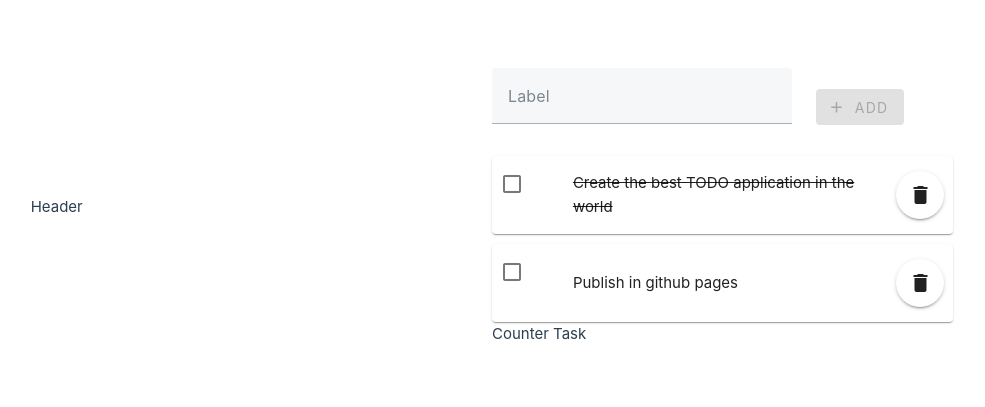
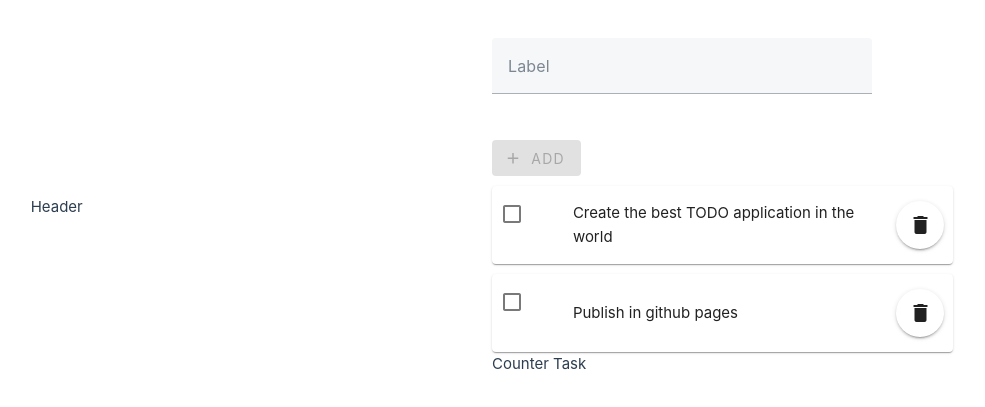
Before and after one commit to ohierro/todo-list-2024, a Vue app: page / in a window 1280 px wide. Shown: the part 193-600 px from the top of the page, without its empty margins (148-1133 px from the left). Built offline with nearby package versions, Linux system fonts and the light colour scheme.

Commit message:
Added item task component

```diff
--- /dev/null
+++ b/src/components/ItemTask.vue
@@ -0,0 +1,32 @@
+<script setup lang="ts">
+
+const emits = defineEmits(['add'])
+const props = defineProps<{
+    id: number
+    name: string,
+    completed: boolean,
+}>()
+
+function onClick() {
+
+}
+</script>
+
+<template>
+<v-row align="center">
+    <v-col cols="2">
+        <v-checkbox></v-checkbox>
+    </v-col>
+    <v-col cols="8">
+        <span :class="{ done: completed }">
+            {{ name }}
+        </span>
+    </v-col>
+    <v-col cols="2">
+        <v-btn
+            @click="onClick"
+            icon="mdi-delete"
+        ></v-btn>
+    </v-col>
+</v-row>
+</template>
--- a/src/components/ListTask.vue
+++ b/src/components/ListTask.vue
@@ -1,4 +1,6 @@
 <script setup lang="ts">
+import ItemTask from './ItemTask.vue';
+
 
 const props = defineProps(['todos'])
 
@@ -9,22 +11,11 @@ function onClick(id: number) {
 
 <template>
     <v-card v-for="todo in todos">
-        <v-row align="center">
-            <v-col cols="2">
-                <v-checkbox></v-checkbox>
-            </v-col>
-            <v-col cols="8">
-                <span :class="{ done: todo.completed }">
-                    {{ todo.name }}
-                </span>
-            </v-col>
-            <v-col cols="2">
-                <v-btn
-                    @click="onClick(todo.id)"
-                    icon="mdi-delete"
-                ></v-btn>
-            </v-col>
-        </v-row>
+        <item-task
+            :id="todo.id"
+            :name="todo.name"
+            :completed="todo.completed"
+        ></item-task>
     </v-card>
 </template>
 
--- a/src/components/NewTask.vue
+++ b/src/components/NewTask.vue
@@ -16,8 +16,8 @@ const enableButton = computed( () => {
 </script>
 
 <template>
-    <v-row align="center" justify="center">
-        <v-col cols="8">
+    <v-row align="center">
+        <v-col cols="10">
             <v-text-field
                 label="Label"
                 v-model="name"
```
